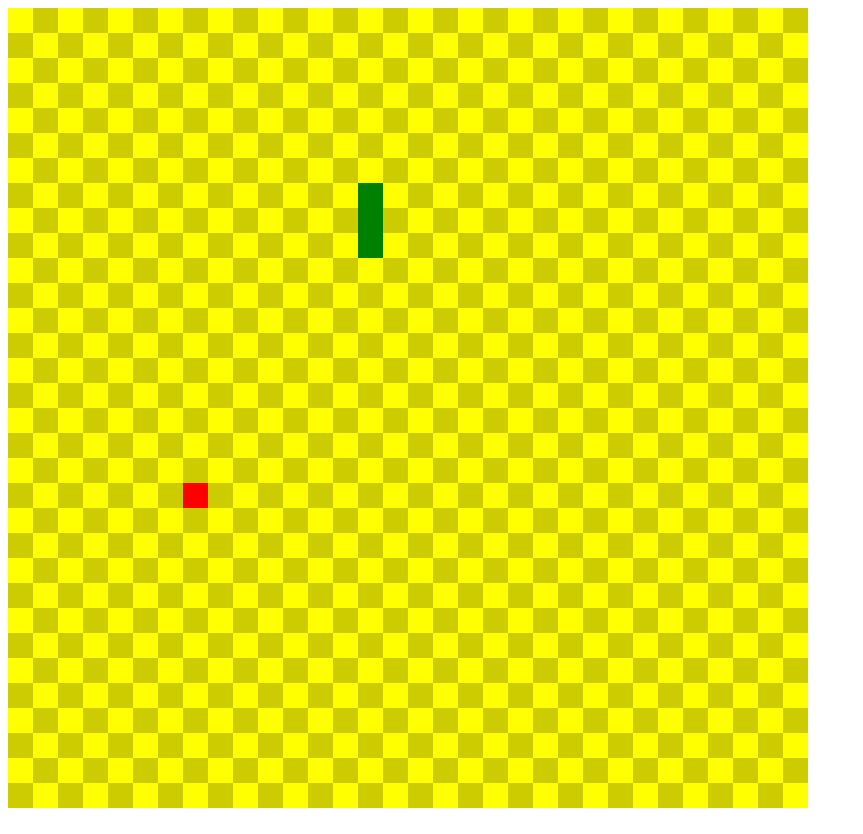
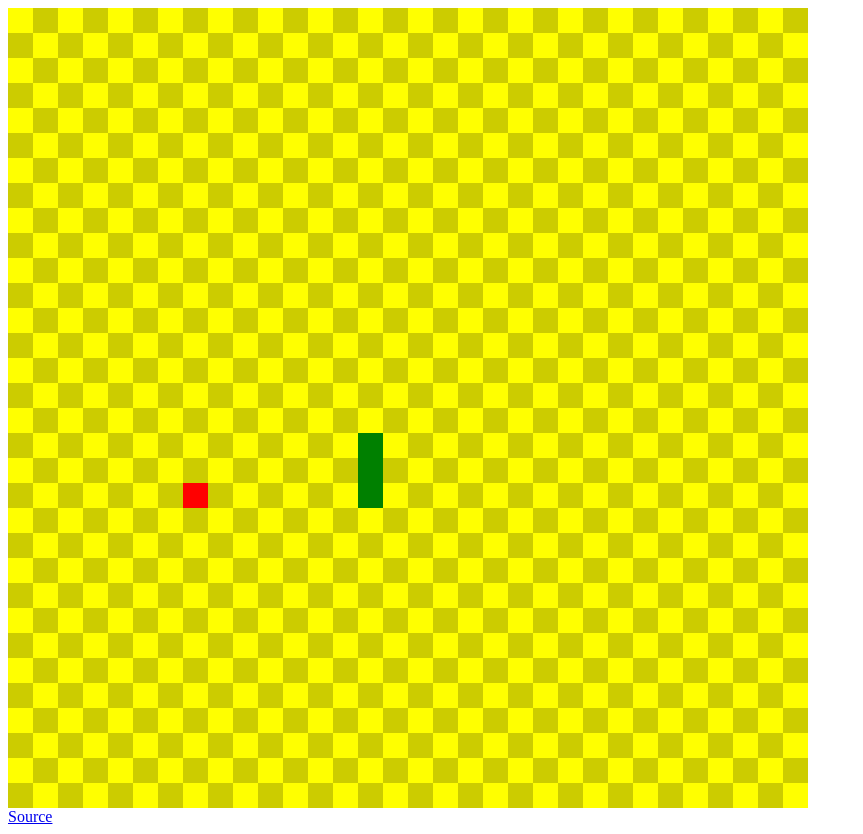
Before and after one commit to acdibble/snake, a React (Vite) app: page / in a window 1280 px wide. Shown: the whole page, without its empty margins (0-863 px from the left). Built offline with nearby package versions, Linux system fonts and the light colour scheme.

Commit message:
Simplify logic

```diff
--- a/src/Game.jsx
+++ b/src/Game.jsx
@@ -12,7 +12,6 @@
 const Game = () => {
   const [direction, setDirection] = useState(getRandomDirection());
   const [food, setFood] = useState({ x: -1, y: -1 });
-  const [tick, setTick] = useState(0);
   const [snake, setSnake] = useState([]);
   const currentDirection = useRef(direction);
 
@@ -34,10 +33,6 @@
   };
 
   useInterval(() => {
-    setTick(tick + 1);
-  }, 250);
-
-  useEffect(() => {
     currentDirection.current = direction;
     const newHead = directionHandler(snake[0], direction);
     if (outOfBounds(newHead) || contains(snake, newHead)) {
@@ -49,7 +44,7 @@
     } else {
       setSnake([newHead, ...snake.slice(0, -1)]);
     }
-  }, [tick]);
+  }, 250);
 
   useEffect(() => {
     const fn = downHandler(direction, currentDirection, setDirection);
@@ -64,10 +59,13 @@
   }, []);
 
   return (
-    <Board
-      food={food}
-      snake={snake}
-    />
+    <>
+      <Board
+        food={food}
+        snake={snake}
+      />
+      <a href="https://github.com/acdibble/snake">Source</a>
+    </>
   );
 };
 
--- a/src/components/Column.jsx
+++ b/src/components/Column.jsx
@@ -1,26 +1,29 @@
 import React from 'react';
 import PropTypes from 'prop-types';
 
-import Square from './Square';
 import contains from '../helpers/contains';
 
 const getColor = (x, y, food, snake) => {
   if (contains(snake, { x, y })) return 'green';
   if (x === food.x && y === food.y) return 'red';
-
-  const evenCol = x % 2 === 0;
-  const evenRow = y % 2 === 0;
-  // eslint-disable-next-line no-nested-ternary
-  return evenCol
-    ? evenRow ? 'yellow' : '#CCCC00'
-    : evenRow ? '#CCCC00' : 'yellow';
+  return (x - y) % 2 === 0 ? 'yellow' : '#CCCC00';
 };
 
 const Column = ({ x, food, snake }) => {
   return (
     <div className="col">
-      {Array.from({ length: 32 }, (v, i) => (
-        <Square color={getColor(x, i, food, snake)} y={i} x={x} key={`${x}${i}`} />))}
+      {Array.from({ length: 32 }, (v, i) => {
+        const color = getColor(x, i, food, snake);
+        return (
+          <div
+            style={{
+              backgroundColor: color,
+            }}
+            key={`${x}${i}`}
+            className="square"
+          />
+        );
+      })}
     </div>
   );
 };
--- a/src/components/Square.jsx
+++ /dev/null
@@ -1,21 +0,0 @@
-import React from 'react';
-import PropTypes from 'prop-types';
-
-const Square = ({ color, x, y }) => {
-  return (
-    <div
-      className="square"
-      style={{ backgroundColor: color }}
-      x={x}
-      y={y}
-    />
-  );
-};
-
-Square.propTypes = {
-  color: PropTypes.string.isRequired,
-  x: PropTypes.number.isRequired,
-  y: PropTypes.number.isRequired,
-};
-
-export default Square;
--- a/src/helpers/contains.js
+++ b/src/helpers/contains.js
@@ -1,6 +1,8 @@
-const contains = (iterable = [], obj) => {
-  for (let i = 0; i < iterable.length; i += 1) {
-    if (iterable[i] && iterable[i].x === obj.x && iterable[i].y === obj.y) {
+const contains = (snake = [], obj) => {
+  const len = snake.length;
+
+  for (let i = 0; i < len; i += 1) {
+    if (snake[i].x === obj.x && snake[i].y === obj.y) {
       return true;
     }
   }
--- a/src/helpers/directionHandler.js
+++ b/src/helpers/directionHandler.js
@@ -1,17 +1,14 @@
 const directionHandler = (head = {}, direction) => {
-  if (direction === 'left') {
-    return { x: head.x - 1, y: head.y };
+  switch (direction) {
+    case 'left':
+      return { x: head.x - 1, y: head.y };
+    case 'right':
+      return { x: head.x + 1, y: head.y };
+    case 'up':
+      return { x: head.x, y: head.y - 1 };
+    default:
+      return { x: head.x, y: head.y + 1 };
   }
-
-  if (direction === 'right') {
-    return { x: head.x + 1, y: head.y };
-  }
-
-  if (direction === 'up') {
-    return { x: head.x, y: head.y - 1 };
-  }
-
-  return { x: head.x, y: head.y + 1 };
 };
 
 export default directionHandler;
```
